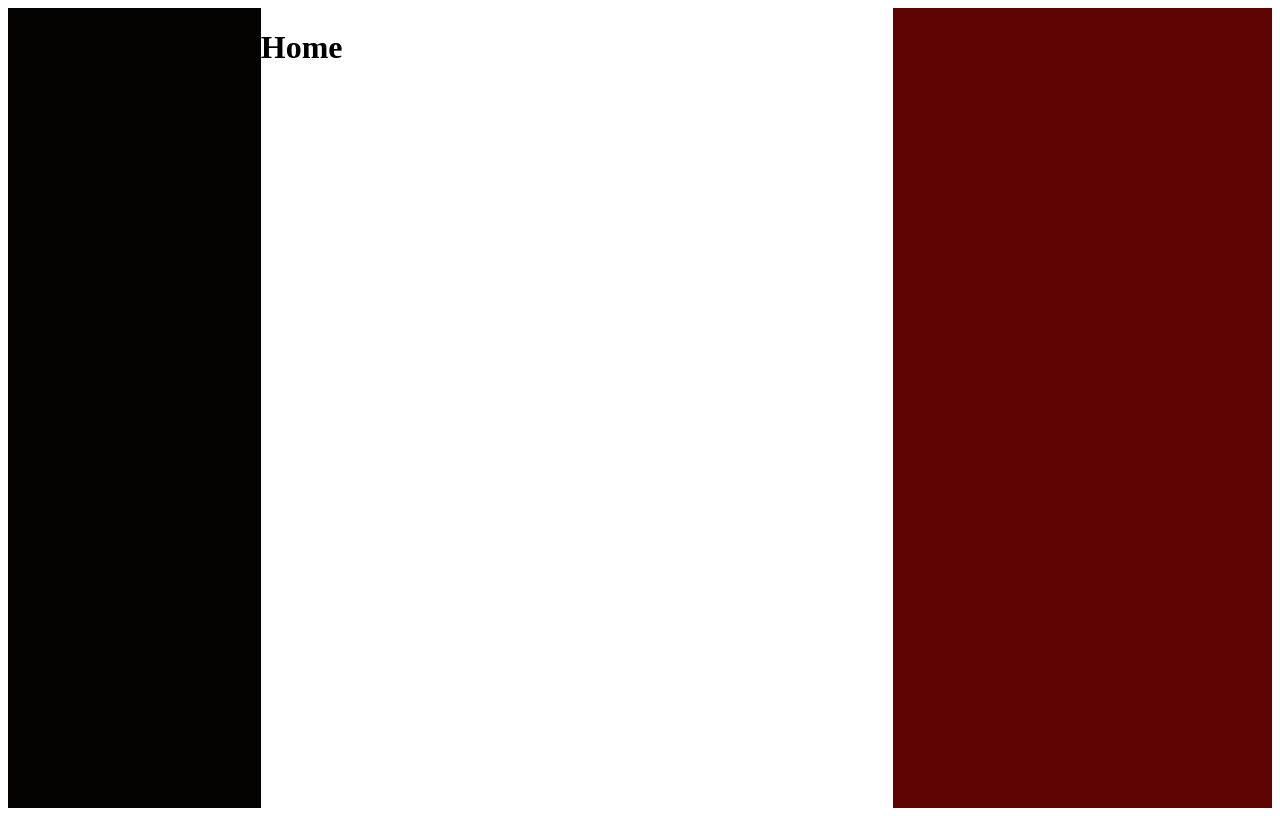
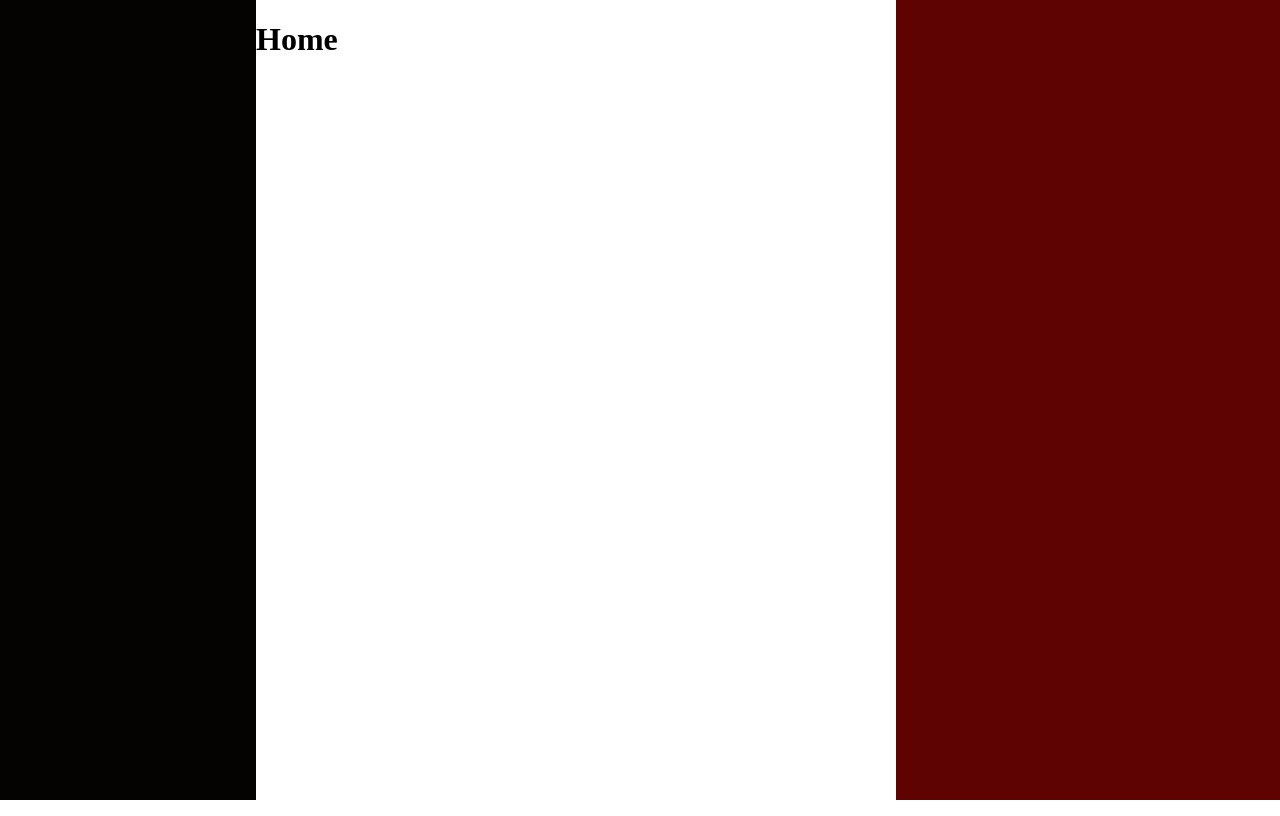
Before and after one commit to marcelo-alldo/growtwitter-18-ed-front, a React (Vite) app: page / in a window 1280 px wide. Built offline with nearby package versions, Linux system fonts and the light colour scheme.

Commit message:
feat: add app.css na main

```diff
--- a/src/App.css
+++ b/src/App.css
@@ -1,7 +1,4 @@
-<<<<<<< HEAD
-body{
+body {
   padding: 0;
   margin: 0;
-};
-=======
->>>>>>> feature/create-modal
+}
--- a/src/App.tsx
+++ b/src/App.tsx
@@ -1,6 +1,5 @@
-import DefaultTheme from "./config/theme/DefaultTheme";
-import AppRoutes from "./routes/AppRoutes";
-
+import DefaultTheme from './config/theme/DefaultTheme';
+import AppRoutes from './routes/AppRoutes';
 
 function App() {
   return (
```
Also changed, not shown: src/main.tsx (+5 -4 lines).
